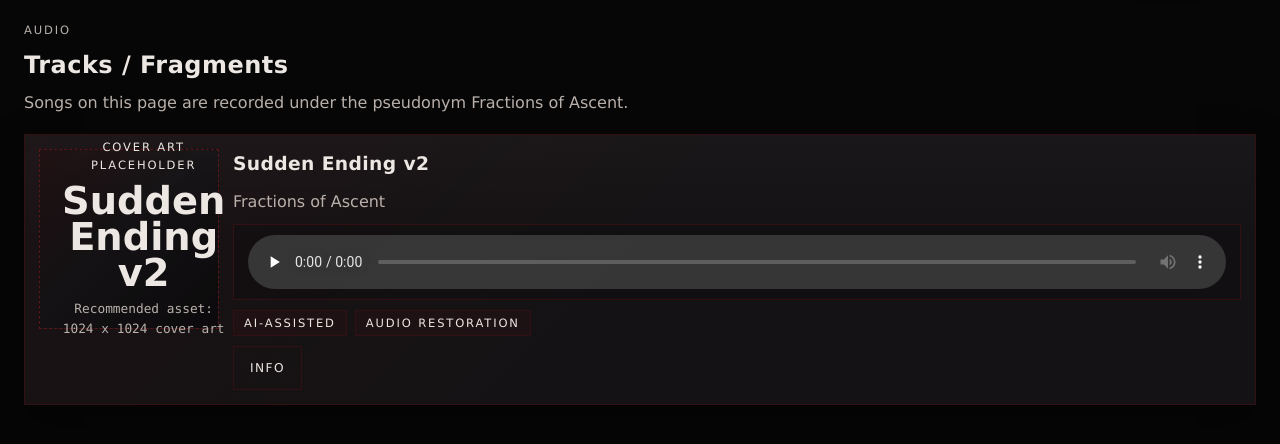
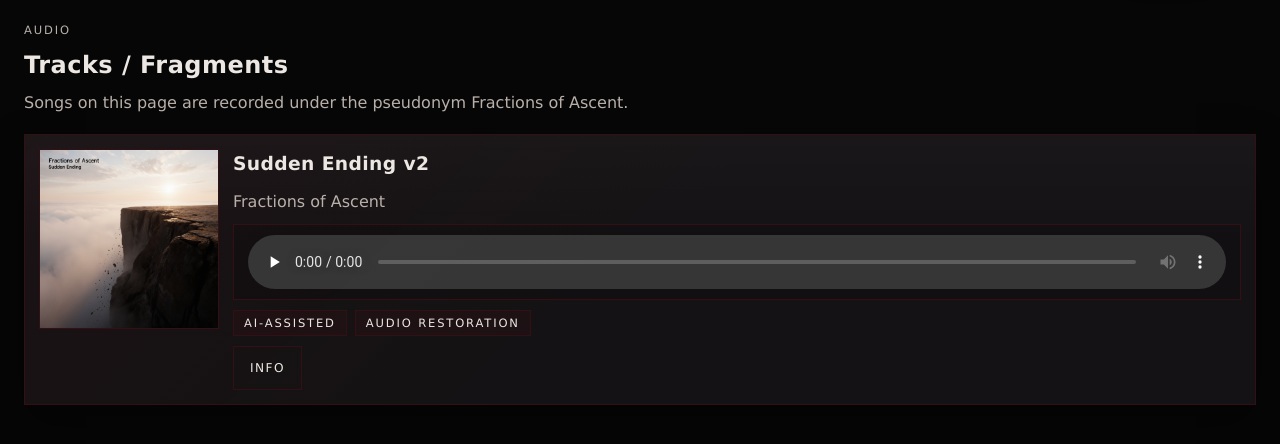
Before and after one commit to Shadowself70/shadowself, a plain HTML site: page media.html in a window 1280 px wide. Shown: the part 144-588 px from the top of the page. Drawn offline with Linux system fonts and the light colour scheme.

Commit message:
Add audio cover art for Sudden Ending

```diff
--- a/css/styles.css
+++ b/css/styles.css
@@ -239,6 +239,16 @@ img {
 
 .audio-art-placeholder {
   aspect-ratio: 1 / 1;
+}
+
+.audio-cover-art {
+  width: 100%;
+  height: 100%;
+  display: block;
+  aspect-ratio: 1 / 1;
+  object-fit: cover;
+  border: 1px solid var(--line);
+  background: var(--bg-panel-alt);
 }
 
 .placeholder-box {
--- a/js/data/site-data.js
+++ b/js/data/site-data.js
@@ -27,6 +27,7 @@ window.SHADOWSELF_DATA = {
         title: "Sudden Ending v2",
         description: "Fractions of Ascent",
         coverDimensions: "1024 x 1024 cover art",
+        coverArtSrc: "assets/images/song icons/sudden_ending.png",
         audioSrc: "assets/audio/Fractions of Ascent - Sudden Ending v2.mp3",
         tags: ["AI-assisted", "audio restoration"],
         notes: "",
--- a/js/main.js
+++ b/js/main.js
@@ -138,13 +138,28 @@
           );
         }
 
-        return `
-          <article class="audio-entry">
+        const coverArt = entry.coverArtSrc
+          ? `
+            <div class="audio-art-placeholder">
+              <img
+                class="audio-cover-art"
+                src="${escapeAttribute(entry.coverArtSrc)}"
+                alt="${escapeAttribute(entry.title)} cover art"
+                loading="lazy"
+              >
+            </div>
+          `
+          : `
             <div class="audio-art-placeholder placeholder-box">
               <span class="placeholder-kicker">Cover Art Placeholder</span>
               <strong>${escapeHtml(entry.title)}</strong>
               <span class="placeholder-meta">Recommended asset: ${escapeHtml(entry.coverDimensions)}</span>
             </div>
+          `;
+
+        return `
+          <article class="audio-entry">
+            ${coverArt}
             <div class="audio-entry-copy">
               <h3>${escapeHtml(entry.title)}</h3>
               ${entry.description ? `<p>${escapeHtml(entry.description)}</p>` : ""}
```
Also changed, not shown: assets/images/song icons/sudden_ending.png (added).
